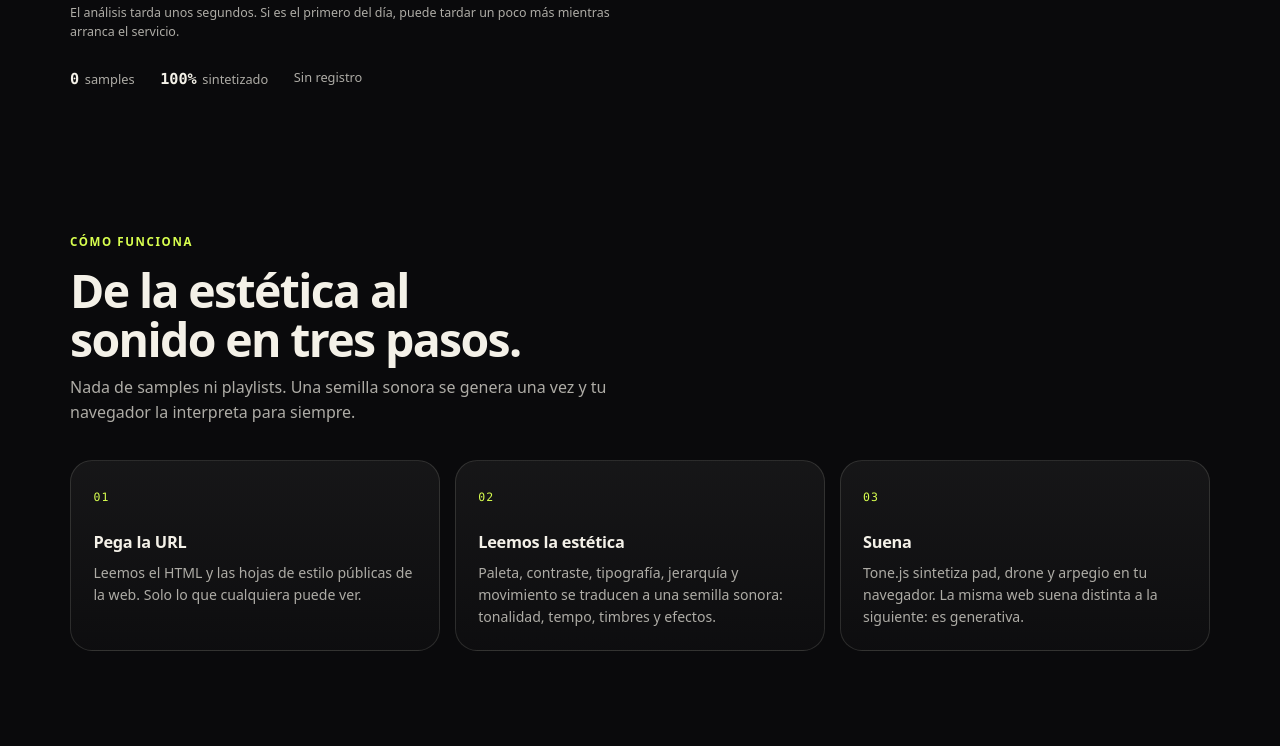
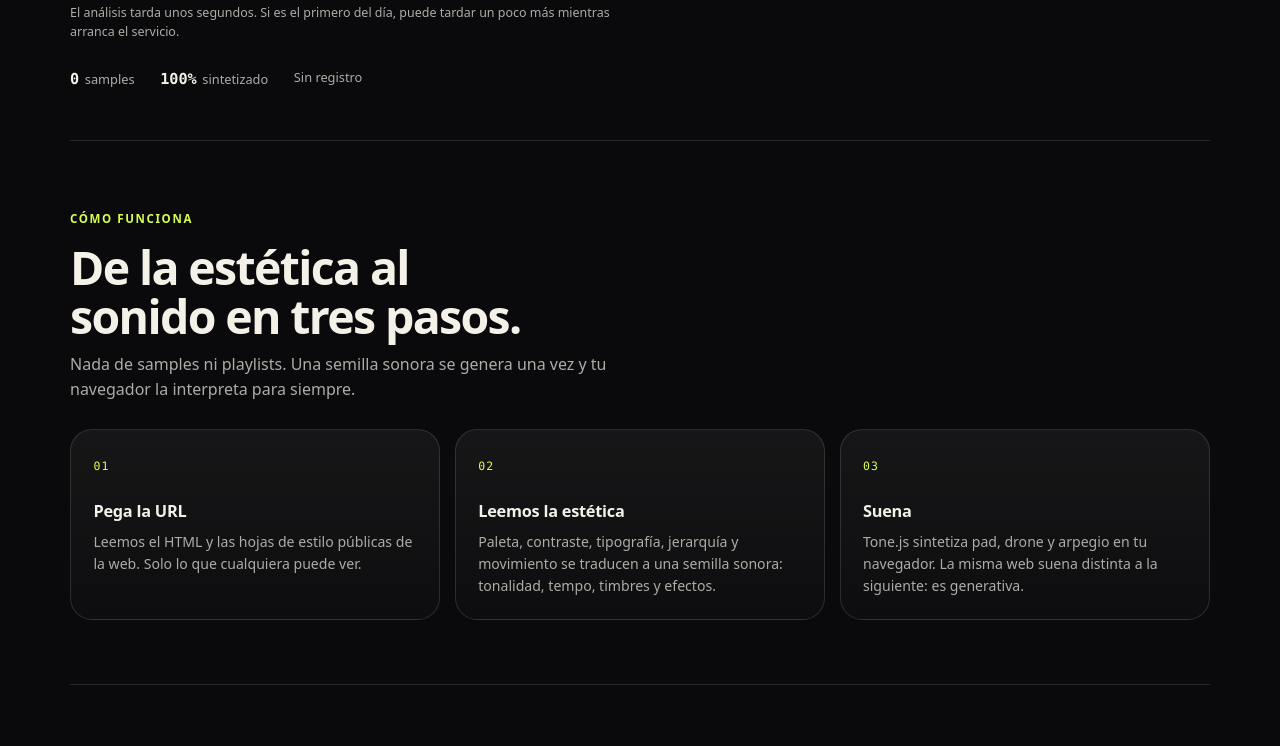
Before and after one commit to germantes/vibedom, a website: page index.html in a window 1280 px wide. Shown: the part 590-1336 px from the top of the page. Drawn offline with Linux system fonts and the light colour scheme; no server answers.

Commit message:
landing: ajusta el ritmo vertical y separa secciones con una línea fina

```diff
--- a/src/landing/landing.css
+++ b/src/landing/landing.css
@@ -787,12 +787,17 @@ a {
 /* ---- Secciones ----------------------------------------------------------- */
 
 .section {
-  padding-block: clamp(3.5rem, 7vw, 5.5rem);
+  padding-block: clamp(2.5rem, 5vw, 4rem);
+}
+
+/* Separa bloques con una línea fina en vez de depender solo del aire. */
+main > .section {
+  border-top: 1px solid var(--line);
 }
 
 .section-head {
   max-width: 720px;
-  margin-bottom: 2.2rem;
+  margin-bottom: 1.7rem;
 }
 
 h2 {
@@ -938,6 +943,10 @@ h2 {
   max-width: 55ch;
 }
 
+.cta-card p {
+  margin: 0;
+}
+
 .cta-card h2 {
   margin-top: 0.7rem;
 }
@@ -1013,6 +1022,10 @@ h2 {
   justify-content: space-between;
   gap: 1rem;
   flex-wrap: wrap;
+}
+
+.footer-inner p {
+  margin: 0;
 }
 
 .footer-brand {
```
